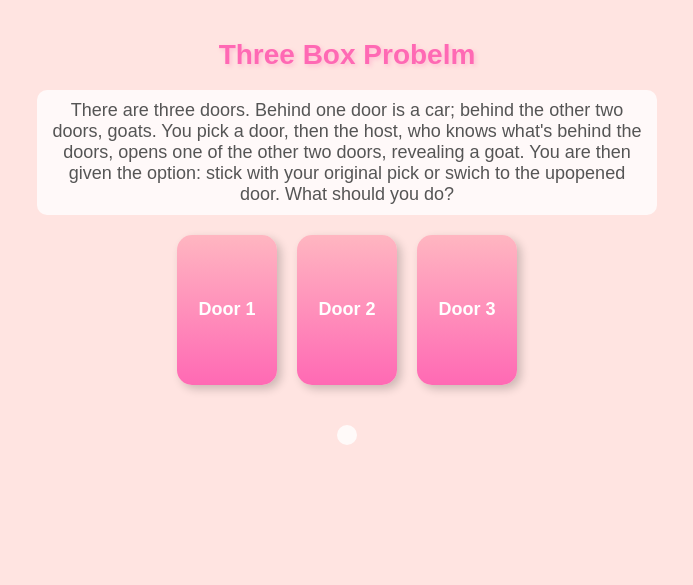
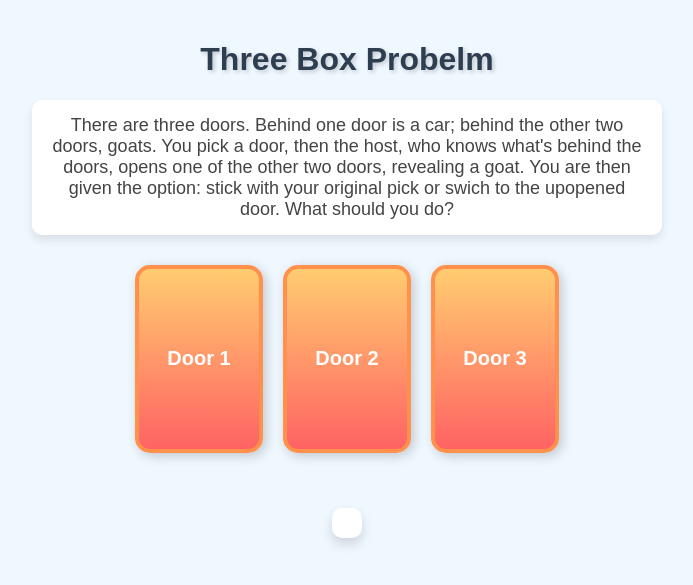
Before and after one commit to js23305/Three-Box-Problem, a Django app: page / in a window 1280 px wide. Shown: the top 585 px of the page, without its empty margins (293-986 px from the left). Run offline with Django 5.2, Linux system fonts and the light colour scheme.

Commit message:
Changed the styling againg to make the game looks colourful and beautiful

```diff
--- a/three_box_problem/three_box/static/css/styles.css
+++ b/three_box_problem/three_box/static/css/styles.css
@@ -1,94 +1,99 @@
 body {
-    font-family: Arial, sans-serif;
+    font-family: 'Poppins', sans-serif;
     text-align: center;
-    background-color: #ffe4e1;
+    background-color: #f0f8ff;
     margin: 0;
     padding: 20px;
+    color: #333;
 }
 
 h1 {
-    color: #ff69b4;
-    font-size: 28px;
-    text-shadow: 2px 2px 4px rgba(255, 105, 180, 0.3);
+    color: #2c3e50;
+    font-size: 32px;
+    text-shadow: 2px 2px 4px rgba(0, 0, 0, 0.2);
 }
 
 p {
     font-size: 18px;
-    color: #555;
+    color: #444;
     max-width: 600px;
     margin: 0 auto 20px;
-    background: rgba(255, 255, 255, 0.8);
-    padding: 10px;
+    background: #ffffff;
+    padding: 15px;
     border-radius: 10px;
+    box-shadow: 0px 5px 10px rgba(0, 0, 0, 0.1);
 }
 
 #doors {
     display: flex;
     justify-content: center;
     gap: 20px;
-    margin: 20px 0;
+    margin: 30px 0;
 }
 
 .door {
-    width: 100px;
-    height: 150px;
-    background: linear-gradient(to bottom, #ffb6c1, #ff69b4);
+    width: 120px;
+    height: 180px;
+    background: linear-gradient(to bottom, #ffcc70, #ff6363);
     color: white;
     display: flex;
     align-items: center;
     justify-content: center;
-    font-size: 18px;
+    font-size: 20px;
     font-weight: bold;
     border-radius: 15px;
     cursor: pointer;
     transition: transform 0.3s, background-color 0.3s;
-    box-shadow: 4px 4px 10px rgba(0, 0, 0, 0.2);
+    box-shadow: 3px 3px 12px rgba(0, 0, 0, 0.2);
+    position: relative;
+    border: 4px solid #ff914d;
 }
 
 .door:hover {
-    background: linear-gradient(to bottom, #ff69b4, #ff1493);
-    transform: scale(1.1);
+    background: linear-gradient(to bottom, #ff6363, #ffcc70);
+    transform: translateY(-8px);
 }
 
 #result {
-    font-size: 20px;
+    font-size: 22px;
     font-weight: bold;
-    margin-top: 20px;
-    color: #d63384;
-    background: rgba(255, 255, 255, 0.8);
+    margin-top: 25px;
+    color: #2c3e50;
+    background: #ffffff;
     display: inline-block;
-    padding: 10px;
+    padding: 15px;
     border-radius: 10px;
+    box-shadow: 0px 6px 12px rgba(0, 0, 0, 0.15);
 }
 
 button {
-    font-size: 16px;
-    padding: 10px 15px;
-    margin: 10px;
+    font-size: 18px;
+    padding: 12px 20px;
+    margin: 15px;
     border: none;
-    border-radius: 20px;
+    border-radius: 10px;
     cursor: pointer;
     transition: background-color 0.3s, transform 0.2s;
     font-weight: bold;
-    box-shadow: 3px 3px 8px rgba(0, 0, 0, 0.2);
+    box-shadow: 3px 3px 10px rgba(0, 0, 0, 0.2);
 }
 
 #switchButton {
-    background-color: #ff6b81;
+    background-color: #3498db;
     color: white;
 }
 
 #switchButton:hover {
-    background-color: #ff4757;
-    transform: scale(1.1);
+    background-color: #2980b9;
+    transform: translateY(-5px);
 }
 
 #stayButton {
-    background-color: #6a89cc;
+    background-color: #27ae60;
     color: white;
 }
 
 #stayButton:hover {
-    background-color: #4a69bd;
-    transform: scale(1.1);
+    background-color: #219150;
+    transform: translateY(-5px);
 }
```
